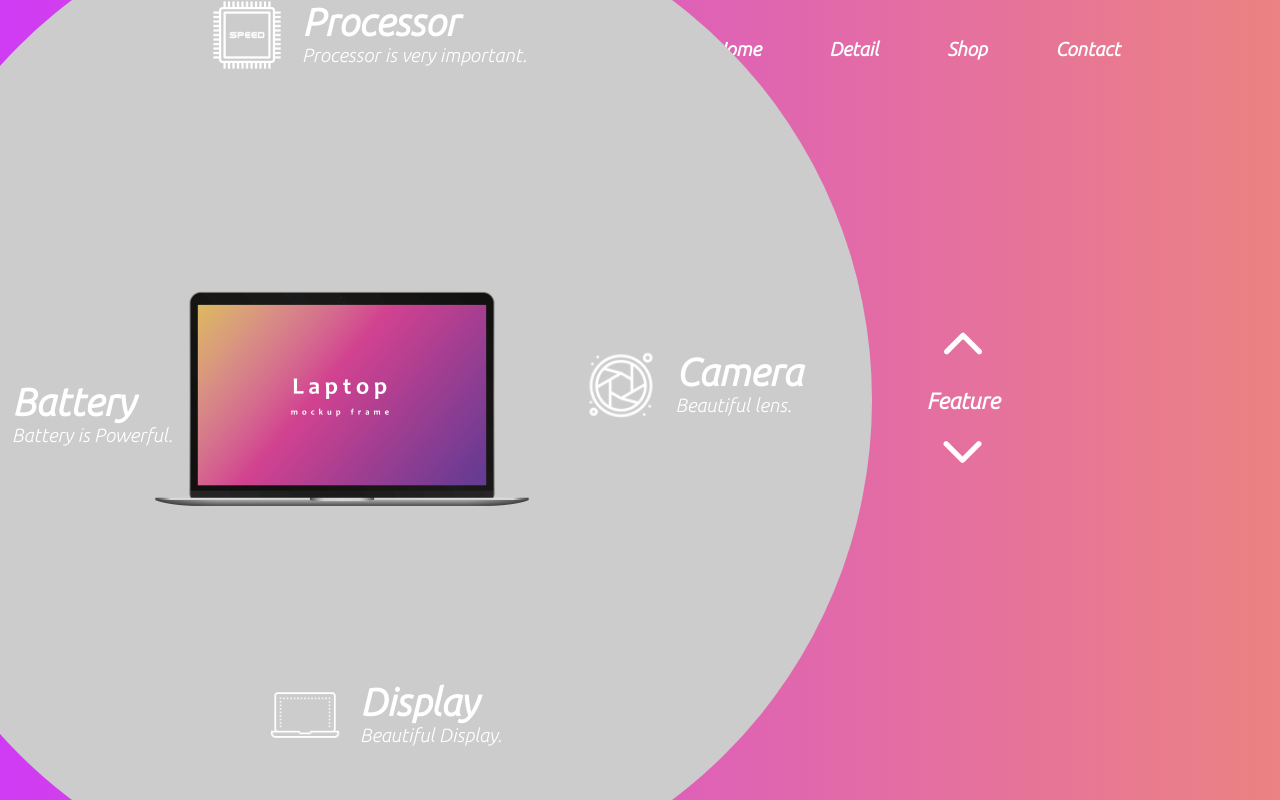
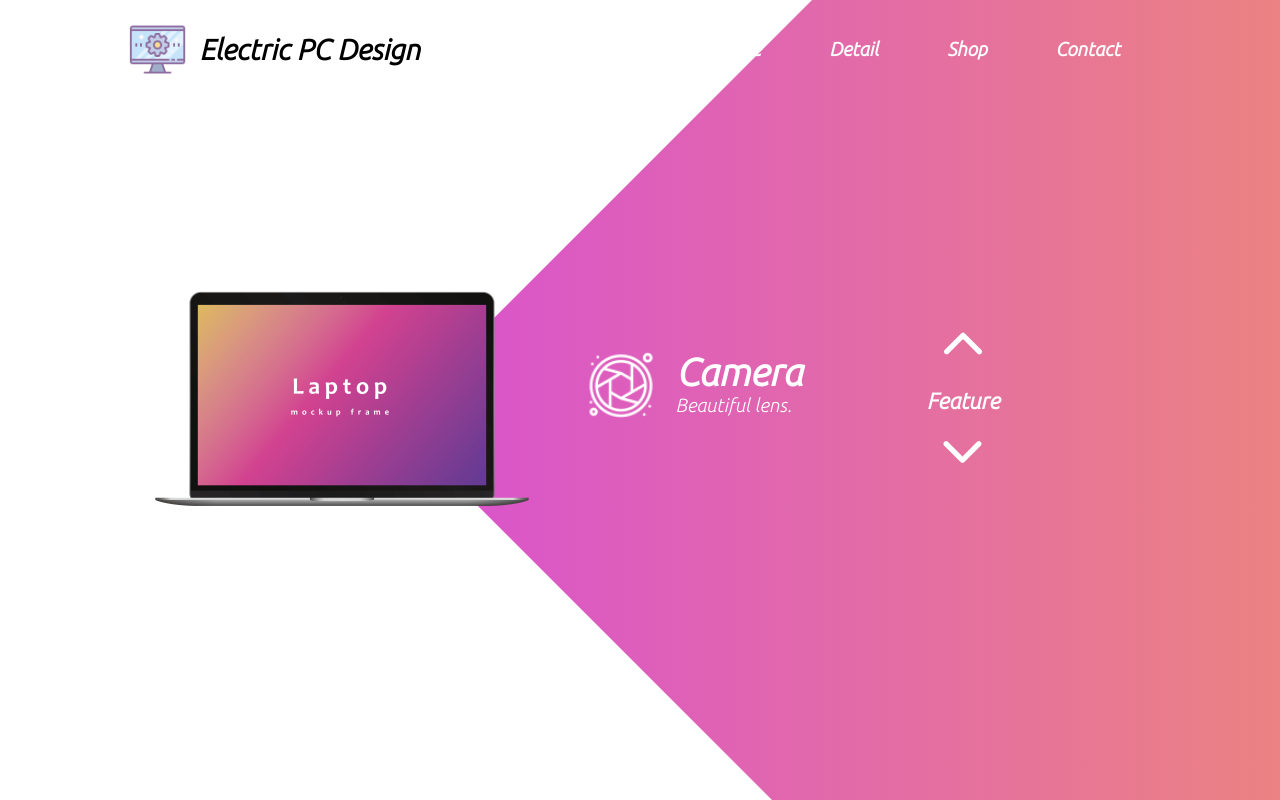
Before and after one commit to i-am-lulu/javascript-website-tutorial, a plain HTML site: page index.html in a window 1280 px wide. Drawn offline with Linux system fonts and the light colour scheme.

Commit message:
js completed

```diff
--- a/app.js
+++ b/app.js
@@ -0,0 +1,25 @@
+const circle = document.getElementById('circle');
+const upBtn = document.getElementById('upBtn');
+const downBtn = document.getElementById('downBtn');
+
+let rotateValue = circle.style.transform;
+// console.log(rotateValue);
+let rotateSum = "";
+
+upBtn.addEventListener('click', () => {
+    // 時計回りに90度回転させる
+    rotateSum = rotateValue + "rotate(-90deg)";
+    circle.style.transform = rotateSum;
+    rotateValue = rotateSum;
+})
+
+downBtn.addEventListener('click', () => {
+    rotateSum = rotateValue + "rotate(90deg)";
+    circle.style.transform = rotateSum;
+    rotateValue = rotateSum;
+})
+
+// upBtn.onclick = function() {
+//     rotateSum = rotateValue + "rotate(-90deg)";
+//     circle.style.transform = rotateSum;
+// }
--- a/index.html
+++ b/index.html
@@ -32,8 +32,10 @@
 
         <!-- information section -->
         <div class="information">
+            <div class="overlay"></div>
+            <img src="./images/pc.png" alt="" class="pc">
+
             <div id="circle">
-                <img src="./images/pc.png" alt="" class="pc">
                 <div class="feature one">
                     <img src="./images/camera.png" alt="">
                     <div>
--- a/style.css
+++ b/style.css
@@ -21,6 +21,8 @@ nav {
     margin: 20px auto;
     align-items: center;
     font-weight: 550;
+    position: sticky;
+    z-index: 10;
 }
 
 .nav-links {
@@ -72,10 +74,11 @@ nav {
     width: 1000px;
     height: 1000px;
     position: absolute;
-    background: #ccc;
     border-radius: 50%;
     top: 0;
     left: 0;
+    transform: rotate(0deg);
+    transition: 1s;
 }
 
 .feature {
@@ -104,16 +107,19 @@ nav {
 .two {
     top: 100px;
     left: 340px;
+    transform: rotate(-90deg);
 }
 
 .three {
     bottom: 450px;
     left: 50px;
+    transform: rotate(-180deg);
 }
 
 .four {
     bottom: 150px;
     right: 370px;
+    transform: rotate(-270deg);
 }
 
 .pc {
@@ -149,3 +155,12 @@ nav {
     cursor: pointer;
     transform: rotate(-180deg);
 }
+
+.overlay {
+    width: 0;
+    height: 0;
+    border-top: 520px solid #fff;
+    border-right: 520px solid transparent;
+    border-left: 520px solid #fff;
+    border-bottom: 520px solid #fff;
+}
```
